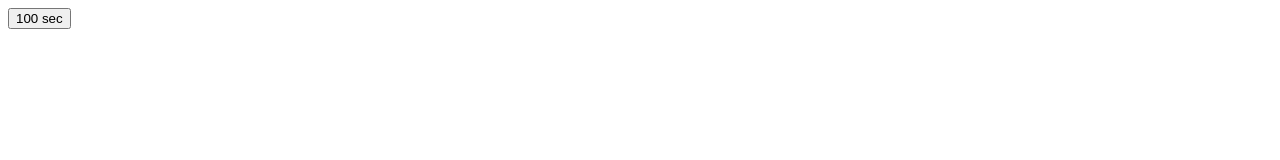
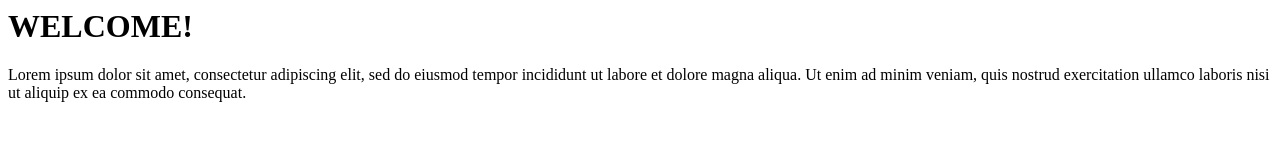
Before and after one commit to Notmrw1488/Sec, a plain HTML site: page index.html in a window 1280 px wide. Drawn offline with Linux system fonts and the light colour scheme.

Commit message:
Update index.html

```diff
--- a/index.html
+++ b/index.html
@@ -1,2 +1,10 @@
-<div id="clock"></div>
-<button class="s100">100 sec</button>
+<div class="container">
+    <div class="block second">
+        <div class="inner">
+            <h1>WELCOME!</h1>
+            <p>Lorem ipsum dolor sit amet, consectetur adipiscing elit, sed do eiusmod tempor incididunt ut labore et dolore magna aliqua. Ut enim ad minim veniam, quis nostrud exercitation ullamco laboris nisi ut aliquip ex ea commodo consequat.</p>
+
+        </div>
+    </div>
+    <div class="shadow"></div>
+</div>
```
